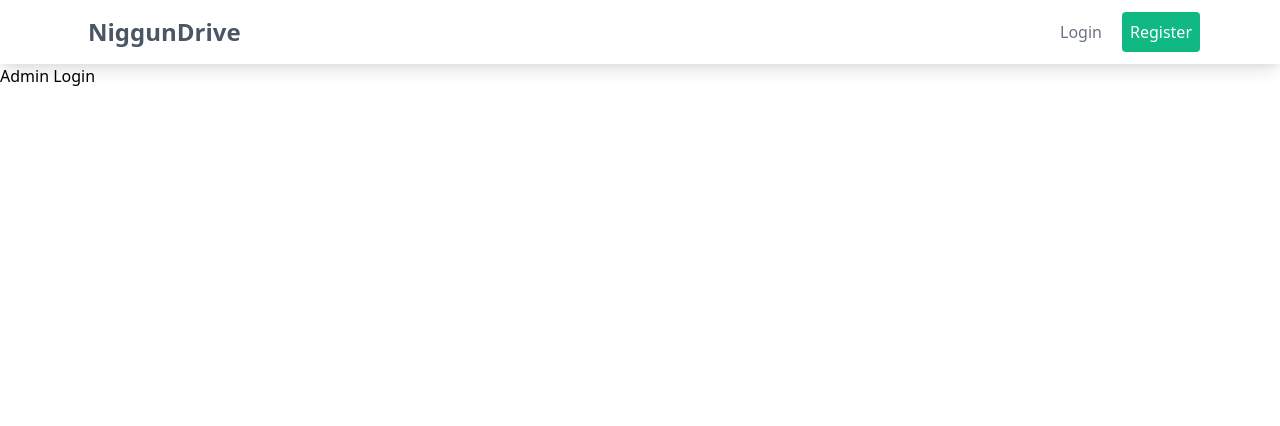
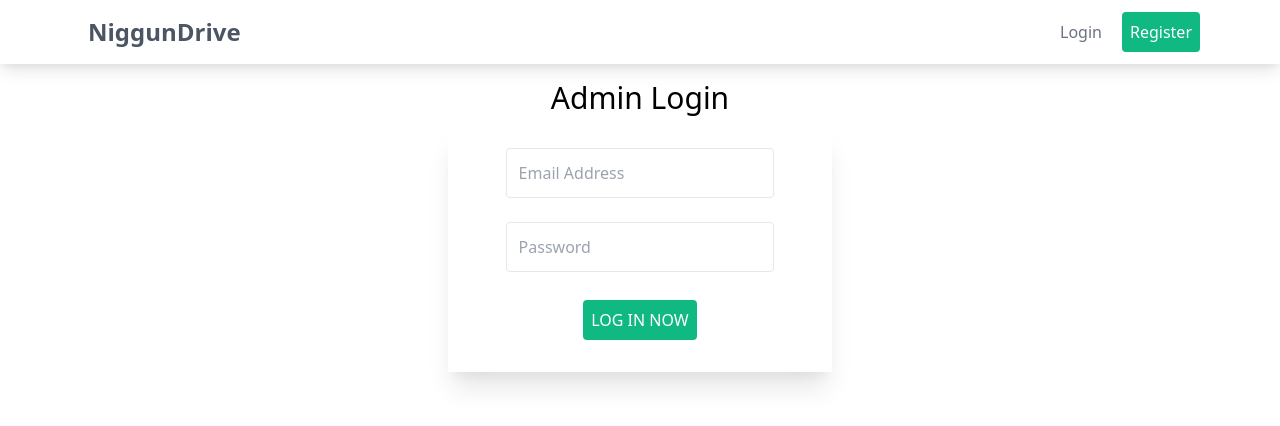
Before and after one commit to Shriever/NiggunDrive, a Next.js app in the folder web/: page /login in a window 1280 px wide. Shown: the top 426 px of the page. Built offline with nearby package versions, Linux system fonts and the light colour scheme.

Commit message:
styled login page

```diff
--- a/web/pages/login.tsx
+++ b/web/pages/login.tsx
@@ -3,13 +3,25 @@ import Wrapper from '../components/Wrapper'
 
 const login = () => {
     return (
-        <Wrapper>
-
-            <h1>Admin Login</h1>
-            <input type="text" />
-            <input type="password" />
-        </Wrapper>
-    )
+      <Wrapper>
+        <h1 className='text-center text-3xl mt-4 mb-3 rounded'>Admin Login</h1>
+        <div className='max-w-sm shadow-xl mx-auto  pt-2 flex flex-col items-center p-6 py-8'>
+          <input
+            type='email'
+            placeholder='Email Address'
+            className='w-4/5 mx-auto my-3 border p-3 focus:outline-none focus:border-green-500 rounded'
+          />
+          <input
+            type='password'
+            placeholder='Password'
+            className='w-4/5 mx-auto my-3 border p-3 focus:outline-none focus:border-green-500 rounded'
+          />
+          <button className='w-100% mt-4 py-2 px-2 font-medium rounded bg-green-500 text-white hover:bg-green-400 transition duration-300'>
+            LOG IN NOW
+          </button>
+        </div>
+      </Wrapper>
+    );
 }
 
 export default login
```
